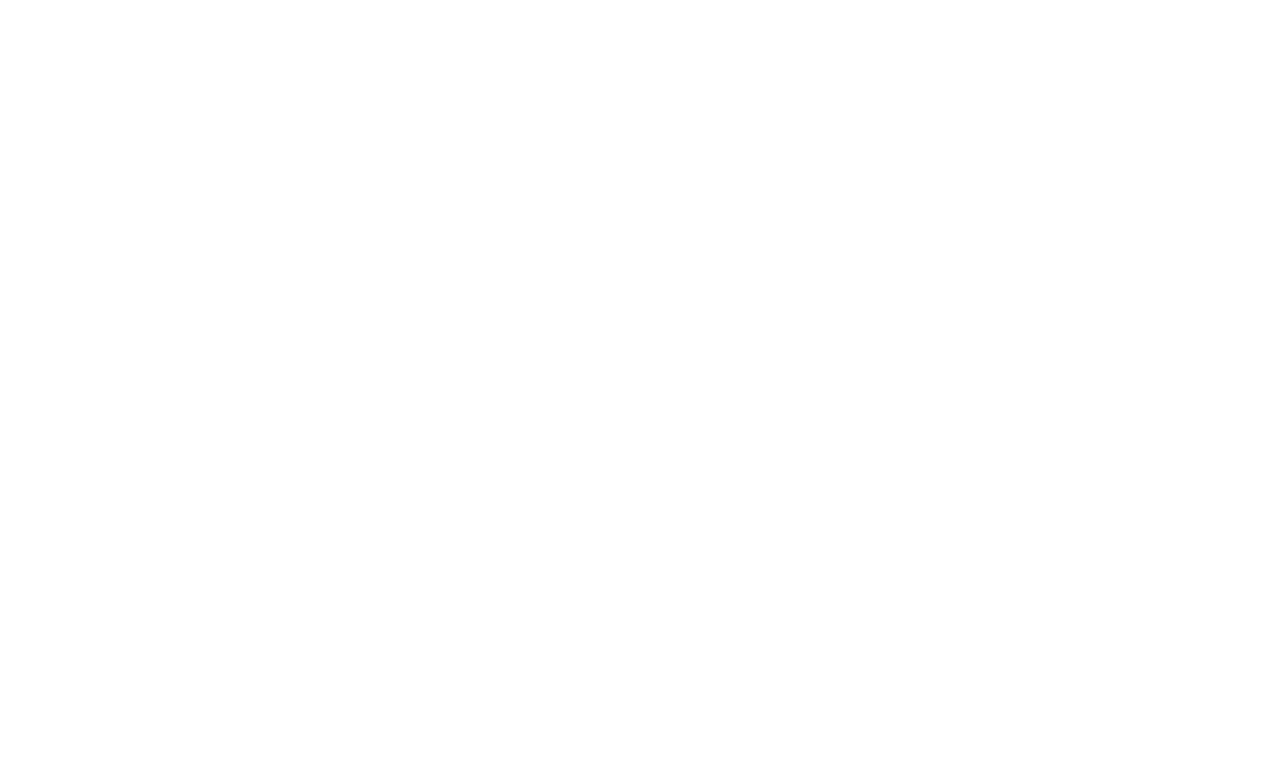
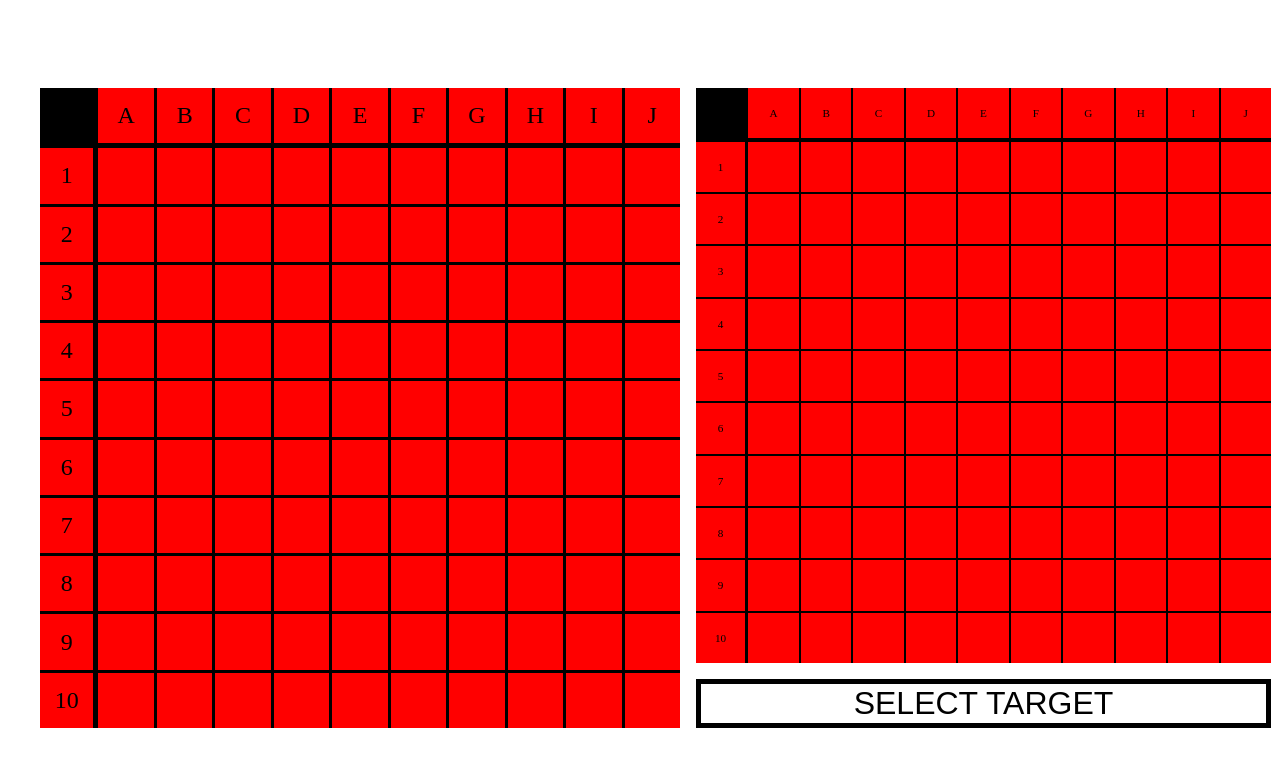
Before and after one commit to jerquad/odin-battleship, a website built with webpack: page dist/index.html in a window 1280 px wide. Built offline with nearby package versions, Linux system fonts and the light colour scheme.

Commit message:
add stuff

```diff
--- /dev/null
+++ b/src/DOMControl.js
@@ -0,0 +1,44 @@
+// Helper function for easy element creation
+// use: (<string>, <object> of properties as you would use setAttribute, <string>innerHTML)
+function makeElement(type, properties = {}, inner = null) {
+    const element = document.createElement(type);
+    for (let key in properties) { element.setAttribute(`${key}`, `${properties[key]}`) };
+    if (inner) { element.innerHTML = inner };
+    return element;
+}
+
+// Create the primary play area of the game
+export function renderBoard() {
+    const boardBox = makeElement('div', { id: 'board-box' });
+    const statusArea = buildGrid(10);
+    const playArea = buildGrid(10);
+    const playButton = makeElement('button', { id: 'play-button' }, 'SELECT TARGET');
+
+    statusArea.setAttribute('id', 'grid-status');
+    playArea.setAttribute('id', 'grid-play');
+
+    boardBox.appendChild(statusArea);
+    boardBox.appendChild(playArea);
+    boardBox.appendChild(playButton);
+    document.body.appendChild(boardBox);
+}
+
+// create a variably sized grid with guide measures on top and left hand side
+function buildGrid(sideSize) {
+    const SIZE = Math.pow(sideSize + 1, 2);
+    const gridBox = makeElement('div', { class: 'grid-box' });
+    let colValue = 65;
+    let rowValue = 1;
+    for (let i = 0; i < SIZE; i++) {
+        if (i === 0) { gridBox.appendChild(makeElement('div', { class: 'guide-corner' })) }
+        else if (i <= sideSize) { gridBox.appendChild(makeElement('div', { class: 'guide-top' }, String.fromCharCode(colValue++))) }
+        else if (i % (sideSize + 1) === 0) { gridBox.appendChild(makeElement('div', { class: 'guide-left'}, rowValue++)) }
+        else { gridBox.appendChild(makeElement('div', { class: 'open-cell' })) };
+    }
+
+    // Find a better home for this
+    document.querySelector(':root').style.setProperty('--side-size', sideSize + 1);
+
+    return gridBox;
+
+}
--- a/src/Gameboard.js
+++ b/src/Gameboard.js
@@ -20,7 +20,15 @@ export class Gameboard {
         return this.allMiss;
     }
 
-    // place new ship on gameboard returns false if not legal placement
+    getSize() {
+        return this.SIZE * this.SIZE;
+    }
+
+    isHit(index) {
+        return this.board[index].hit;
+    }
+
+    // place new ship on gameboard returns ship or false if not legal placement
     addShip(shipSize, head, vertical = false) {
         // disallow placement beyond board's boundaries
         if (!vertical && ((head % this.SIZE) + shipSize > this.SIZE)) return false;
@@ -36,7 +44,7 @@ export class Gameboard {
         const newShip = new Ship(shipSize);
         toPlace.forEach(index => { this.board[index].ship = newShip });
         this.allShips.push(toPlace);
-        return true;
+        return newShip;
     }
 
     // returns an array of a ship's sequential positioning
@@ -62,13 +70,15 @@ export class Gameboard {
         if (index < 0 || index >= this.board.length) { throw new RangeError(`value must be between 0 and ${this.board.length - 1}`); }
         if (this.board[index].hit) { return; }
 
+        this.board[index].hit = true;
         if (this.board[index].ship) {
             this.board[index].ship.hit();
             this.allHit.push(index);
+            return this.board[index].ship;
         } else {
             this.allMiss.push(index);
+            return null;
         }
-        this.board[index].hit = true;
     }
 
     // confirms that the ship at each front position in allShips is sunk
--- a/src/Gameboard.test.js
+++ b/src/Gameboard.test.js
@@ -1,4 +1,11 @@
 import { Gameboard } from './Gameboard.js';
+
+describe('Confirm size of board', () => {
+    test('board size of 10 returns 100', () => {
+        const board = new Gameboard(10);
+        expect(board.getSize()).toBe(100);
+    })
+})
 
 describe('Place ships on gameboard', () => {
     test('will place ship in valid horizontal space', () => {
@@ -84,6 +91,24 @@ describe('receiveAttack function works as intended', () => {
         board.receiveAttack(0);
         expect(board.board[0].ship.getHits()).toBe(1);
     });
+
+    test('calling receiveAttack returns a ship on hit or null otherwise', () => {
+        const board = new Gameboard(10);
+        const ship = board.addShip(5, 0);
+        expect(board.receiveAttack(2)).toBe(ship);
+        expect(board.receiveAttack(15)).toBe(null);
+    });
+
+    test('receiveAttack returns different ships', () => {
+        const board= new Gameboard(10);
+        const ship1 = board.addShip(5,0);
+        const ship2 = board.addShip(5, 30);
+        const hitShip1 = board.receiveAttack(2);
+        expect(hitShip1).toBe(ship1);
+        expect(hitShip1).not.toBe(ship2);
+        expect(board.receiveAttack(33)).not.toBe(ship1);
+        expect(board.receiveAttack(32)).toBe(ship2);
+    });
 });
 
 describe('allSunk returns true if all ships are sunk', () => {
--- /dev/null
+++ b/src/gameControl.js
@@ -0,0 +1,5 @@
+import { renderBoard } from "./DOMControl.js";
+
+export function startGame() {
+    renderBoard();
+}
--- a/src/index.js
+++ b/src/index.js
@@ -0,0 +1,13 @@
+import './style.css';
+import {startGame} from './gameControl.js';
+
+// const test = {
+//     a: 'first',
+//     b: 'second',
+//     c: 'third'
+// }
+// for (let i in test) {
+//     console.log(i + ' ' + test[i]);
+// }
+
+startGame();
--- a/src/style.css
+++ b/src/style.css
@@ -1,3 +1,121 @@
-h1 {
-    color: red;
+:root {
+    --bg-grid: black;
+    --bg-cell: red;
+    --font-guide-lg: 1.5rem;
+    --font-guide-sm: .7rem;
+    --gap-lg: 3px;
+    --gap-sm: 2px;
+    --button-border: black;
+    --button-bg-normal: white;
+    --button-font-size: 2rem;
+    --side-size: 10;
 }
+
+html {
+    height: 100%;
+}
+
+body {
+    margin: .5rem;
+    height: 100%;
+    display: flex;
+    justify-content: center;
+}
+
+button {
+    background-color: var(--button-bg-normal);
+    border: 5px solid var(--button-border);
+    font-size: var(--button-font-size);
+}
+
+#board-box {
+    width: 100%;
+    display: flex;
+    flex-direction: column;
+    gap: 1rem;
+}
+
+.grid-box {
+    background-color: var(--bg-grid);
+    display: grid;
+    grid-template-columns: repeat(var(--side-size), 1fr);
+    gap: var(--gap-lg);
+}
+
+.grid-box > div {
+    background-color: var(--bg-cell);
+    display: flex;
+    justify-content: center;
+    align-items: center;
+}
+
+.guide-top {
+    margin-bottom: calc(var(--gap-lg) * .66);
+}
+
+.guide-left {
+    margin-right: calc(var(--gap-lg) * .66);
+}
+
+.guide-corner {
+    background-color: var(--bg-grid) !important;
+}
+
+#grid-status {
+    font-size: var(--font-guide-sm);
+    aspect-ratio: 1 / 1;
+    width: 50%;
+    gap: var(--gap-sm);
+}
+
+#grid-status .guide-left {
+    margin-right: calc(var(--gap-sm) * .66);
+}
+
+#grid-status .guide-top {
+    margin-bottom: calc(var(--gap-sm) * .66);
+}
+
+#grid-play {
+    font-size: var(--font-guide-lg);
+    aspect-ratio: 1 / 1;
+    width: 100%;
+    /* height: 500px; */
+    gap: var(--gap-lg);
+}
+
+#grid-play > .open-cell:hover {
+    background-color: aqua !important;
+}
+
+#play-button {
+    width: 100%;
+}
+
+@media (min-width: 650px) {
+    body {
+        align-items: center;
+    }
+
+    #board-box {
+        max-width: 1200px;
+        display: grid;
+        grid-template-columns: 2fr 1 fr;
+    }
+
+    #grid-play {
+        grid-row: 1 / 3;
+        grid-column: 1 / 2;
+    }
+
+    #grid-status {
+        grid-row: 1 / 2;
+        grid-column: 2 / 3;
+        width: 100%;
+    }
+
+    #play-button {
+        grid-row: 2 / 3;
+        grid-column: 2 / 3;
+    }
+}
```
Also changed, not shown: src/Player.js (added, +29 -0 lines), src/Player.test.js (added, +60 -0 lines), src/makeElement.js (added, +7 -0 lines), dist/index.bundle.js.
